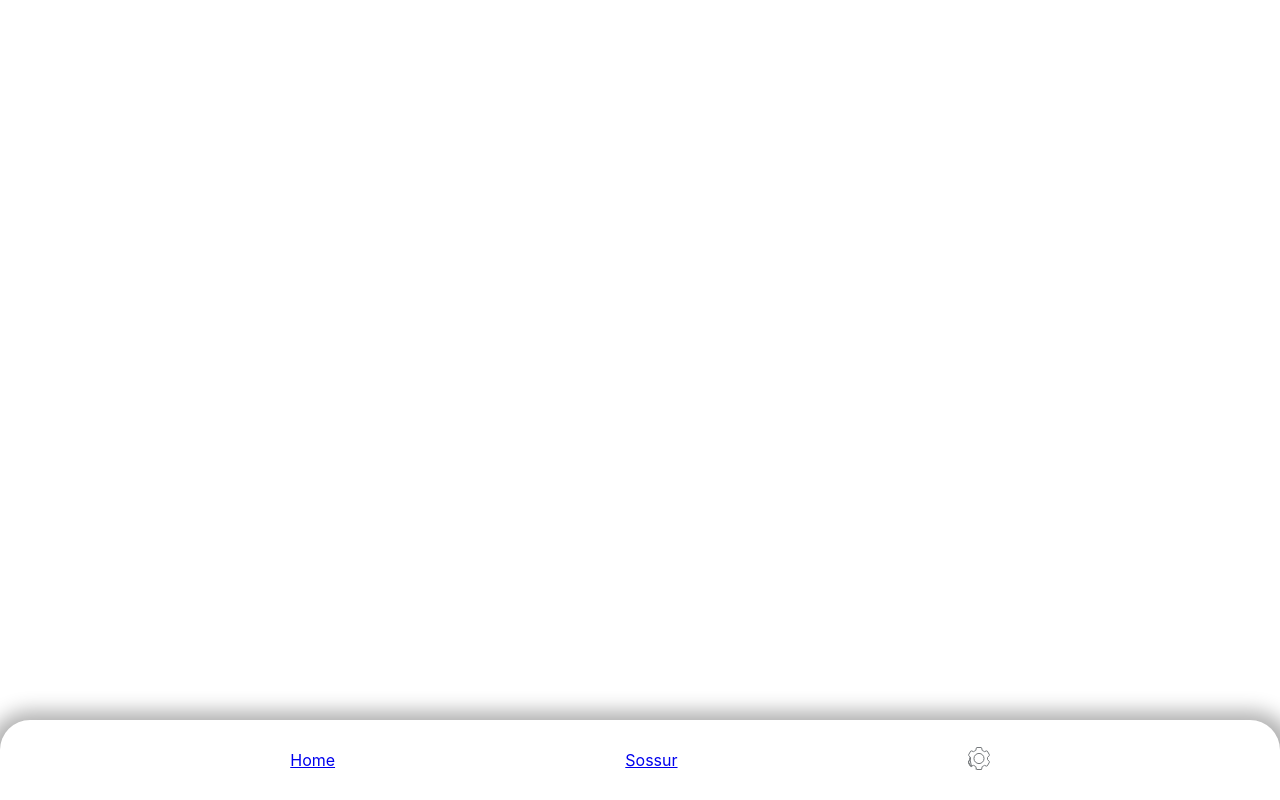
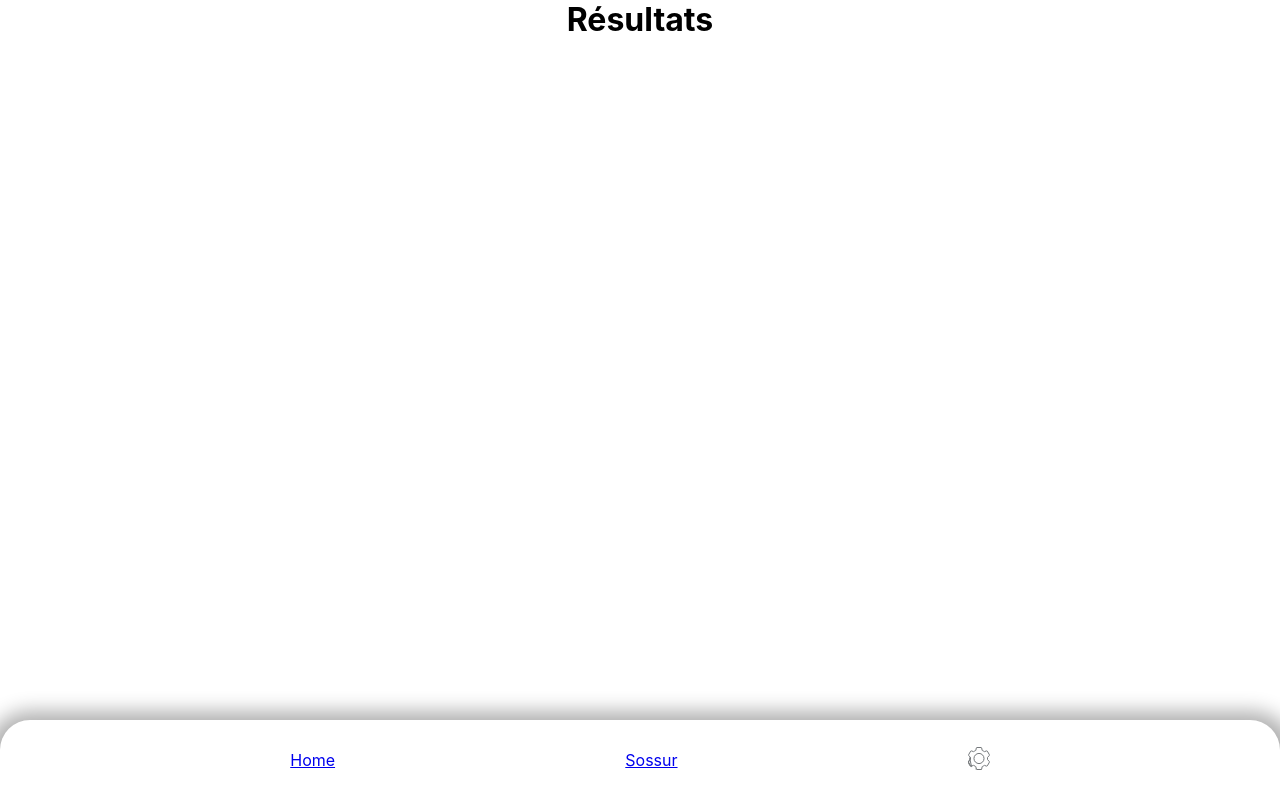
Before and after one commit to GregoireARichard/wellsupfront, a React (Create React App) app: page /results in a window 1280 px wide. Before the commit this address had no page. Built offline with nearby package versions, Linux system fonts and the light colour scheme.

Commit message:
created 'results' view

```diff
--- a/src/App.js
+++ b/src/App.js
@@ -6,6 +6,7 @@ import Navbar from './Components/Navbar/Navbar';
 import HomePage from './Components/HomePage/HomePage';
 import Parameters from './Components/Parameters/Parameters';
 import AxiosTests from './Components/axiosTests/AxiosTests';
+import Results from './Components/results/results';
 
 
 function App() {
@@ -17,6 +18,7 @@ function App() {
           <Route path="/" element={<HomePage/>}/>
           <Route path="/parametres" element={<Parameters/>}/>
           <Route path="/axiosTests" element={<AxiosTests/>}/>
+          <Route path="/results" element={<Results/>}/>
         </Routes>
         <Navbar/>
       </div>
--- a/src/Components/axiosTests/AxiosTests.js
+++ b/src/Components/axiosTests/AxiosTests.js
@@ -39,6 +39,9 @@ function AxiosTests(){
             url: route + urlPart1 + urlPart2
         })
     }
+    let url = new URL(window.location.href);
+    const parsed = url.search
+    console.log(url.search)
     return(
         <div>
             <h1>Test Axios</h1>
--- /dev/null
+++ b/src/Components/results/results.js
@@ -0,0 +1,10 @@
+import axios from "axios";
+import React from 'react';
+
+function Results(){
+
+    return(
+        <h1>Résultats</h1>
+    )
+}
+export default Results;
```
